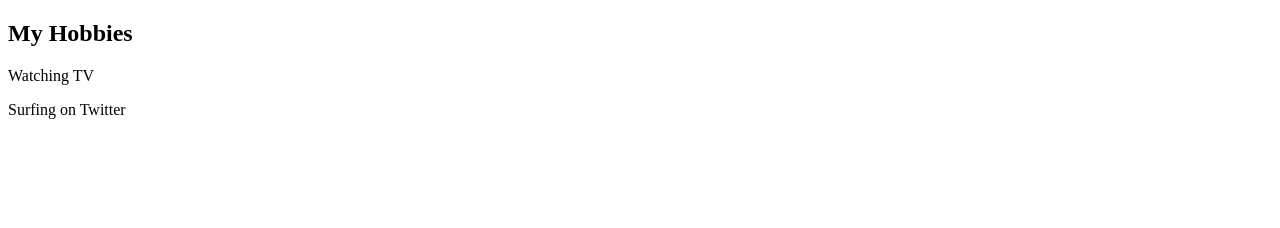
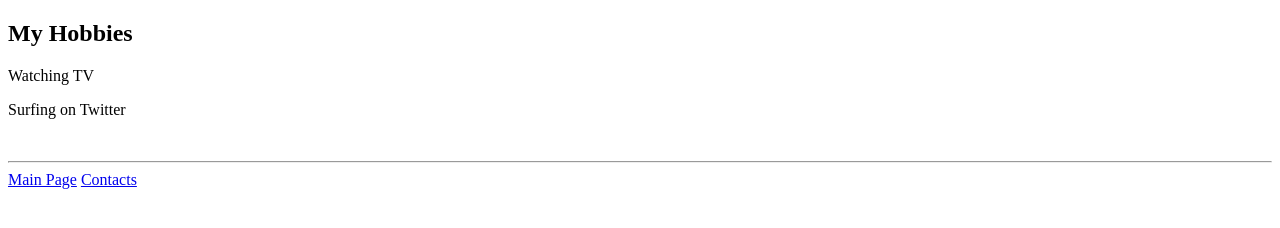
Before and after one commit to Writayangithub/First, a plain HTML site: page hobbies.html in a window 1280 px wide. Drawn offline with Linux system fonts and the light colour scheme.

Commit message:
updated hobbies

```diff
--- a/hobbies.html
+++ b/hobbies.html
@@ -8,5 +8,10 @@
     <h2>My Hobbies</h2>
     <p>Watching TV</p>
     <p>Surfing on Twitter</p>
+    <br>
+    <hr>
+    <a href="index.html">Main Page</a>
+    <a href="contact.html">Contacts</a>
+
 </body>
 </html>
```
